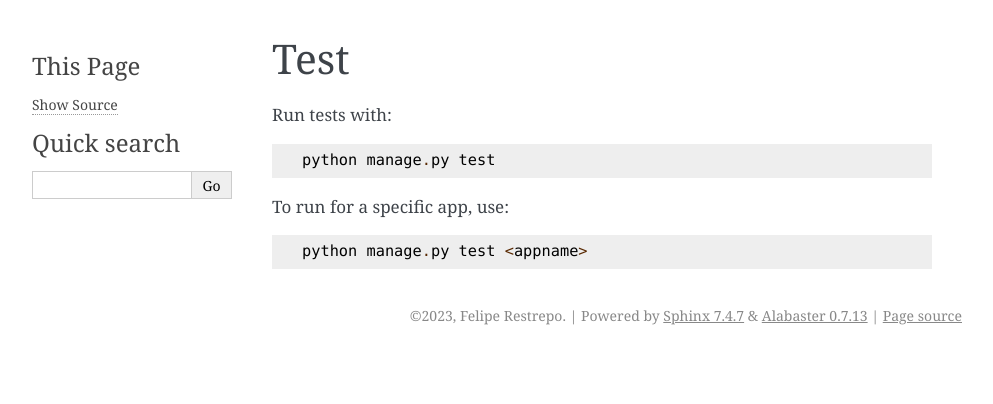
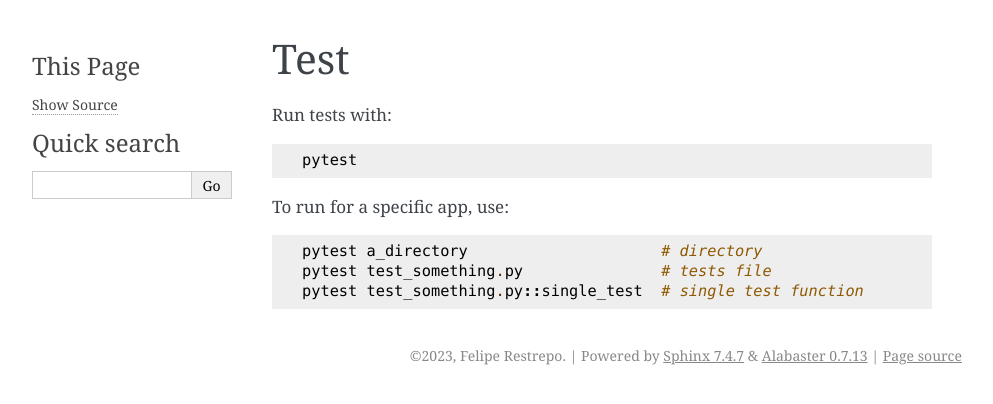
Before and after one commit to maferelo/solaris-server, a Sphinx documentation site: the page built from docs/contents/test.rst, in a window 1280 px wide. Shown: the top 404 px of the page, without its empty margins (148-1141 px from the left). Built offline with Sphinx 7.4.7, drawn with Linux system fonts in a browser that asks for light colours.

Commit message:
chore(docs): update for pytest on django

```diff
--- a/docs/contents/test.rst
+++ b/docs/contents/test.rst
@@ -3,8 +3,10 @@ Test
 
 Run tests with::
 
-    python manage.py test
+    pytest
 
 To run for a specific app, use::
 
-    python manage.py test <appname>
+    pytest a_directory                     # directory
+    pytest test_something.py               # tests file
+    pytest test_something.py::single_test  # single test function
```
